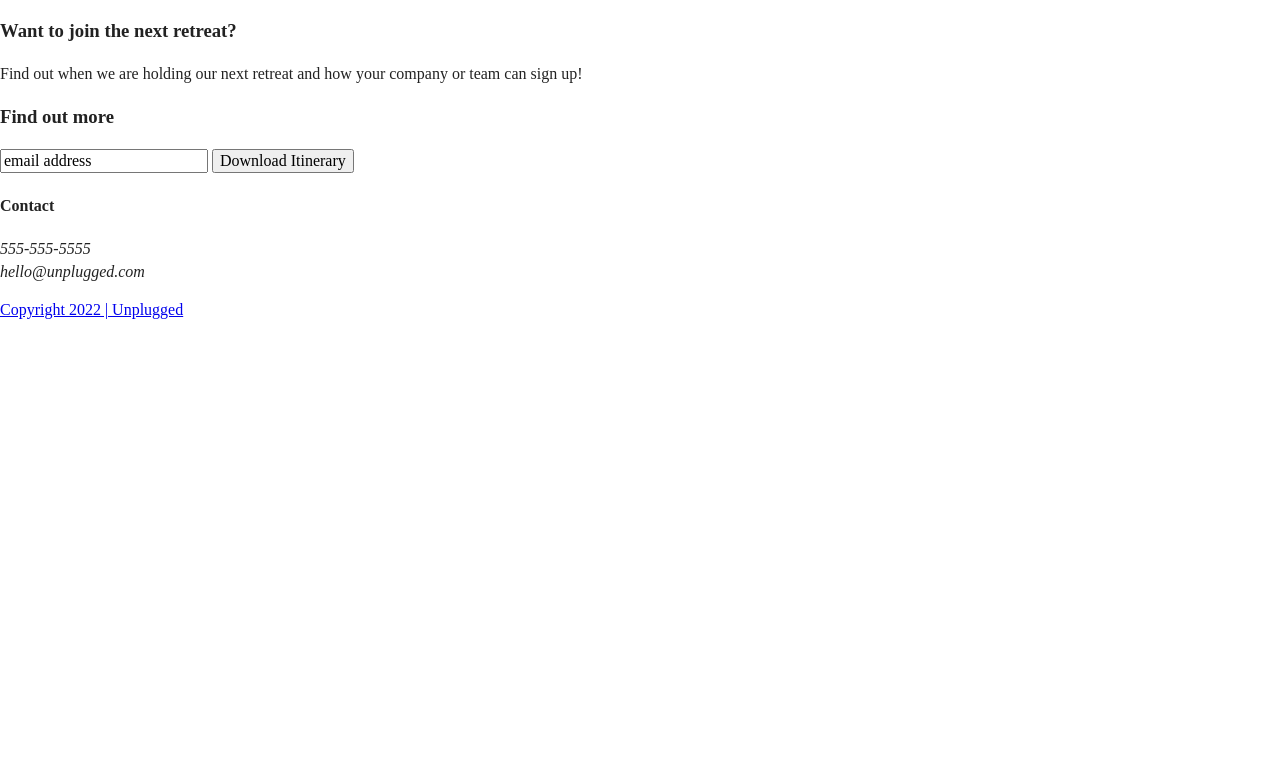
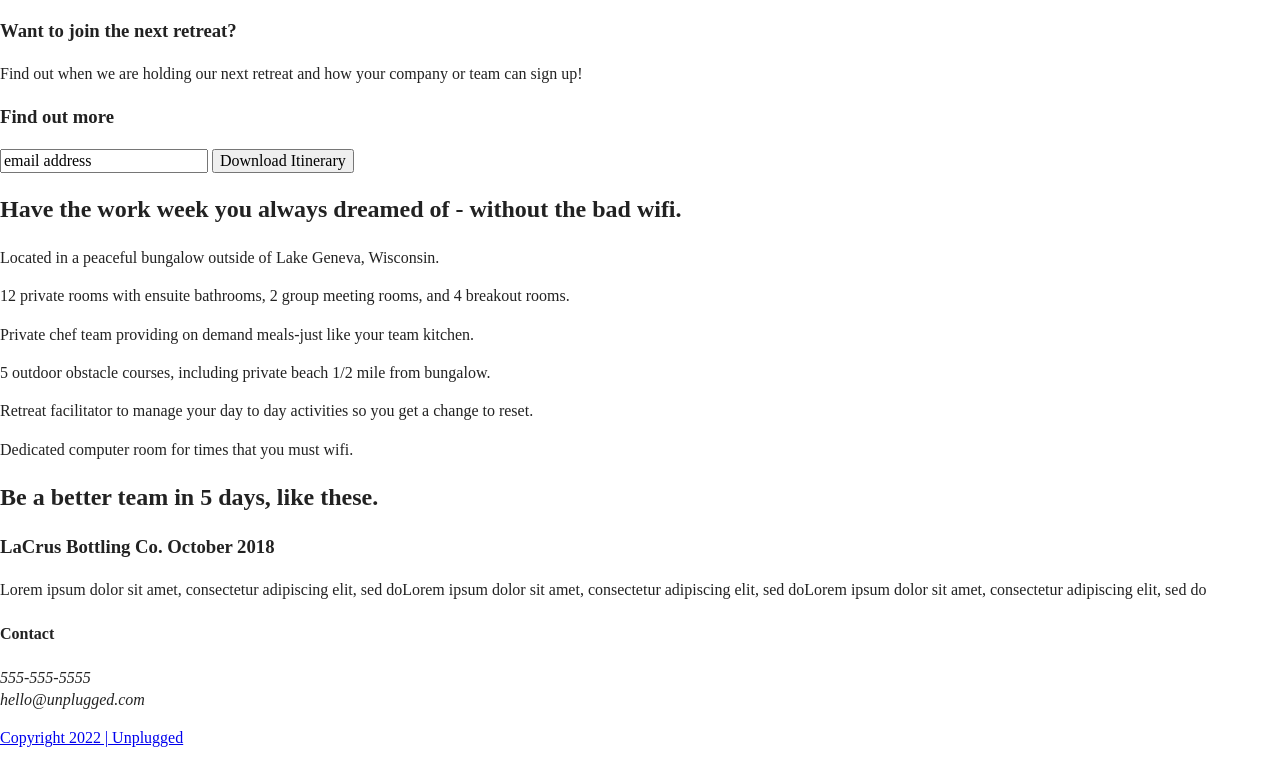
Before and after one commit to JamieS3373/unplugged-retreat, a website: page index.html in a window 1280 px wide. Shown: the part 154-920 px from the top of the page. Before the commit the page ends 800 px from the top, so only its background shows below. Drawn offline with Linux system fonts and the light colour scheme.

Commit message:
Added more to HTML

```diff
--- a/index.html
+++ b/index.html
@@ -70,12 +70,56 @@
       </div><!--end of content wrapper-->
     </aside>
 
+    <section class="features">
+      <div class="content-wrapper">
+        <!--Add you Features content here-->
+        <h2>Have the work week you always dreamed of - without the bad wifi.</h2>
+        <article>
+          <p class="fontawesome-icon"></p>
+          <p class="features-item-description">Located in a peaceful bungalow outside of Lake Geneva, Wisconsin.</p>
+        </article>
+        <article>
+          <p class="fontawesome-icon"></p>
+          <p class="features-item-description">12 private rooms with ensuite bathrooms, 2 group meeting rooms, and 4 breakout rooms.</p>
+        </article>
+        <article>
+          <p class="fontawesome-icon"></p>
+          <p class="features-item-description">Private chef team providing on demand meals-just like your team kitchen.</p>
+        </article>
+        <article>
+          <p class="fontawesome-icon"></p>
+          <p class="features-item-description">5 outdoor obstacle courses, including private beach 1/2 mile from bungalow.</p>
+        </article>
+        <article>
+          <p class="fontawesome-icon"></p>
+          <p class="features-item-description">Retreat facilitator to manage your day to day activities so you get a change to reset.</p>
+        </article>
+        <article>
+          <p class="fontawesome-icon"></p>
+          <p class="features-item-description">Dedicated computer room for times that you must wifi.</p>
+        </article>
+      </div>
+    </section><!--End of features section-->
+
+    <section class="reviews">
+      <div class="content-wrapper">
+        <h2>Be a better team in 5 days, like these.</h2>
+        <article>
+          </div>
+          <div class="team-example">
+            <h3>LaCrus Bottling Co. October 2018</h3>
+            <p>Lorem ipsum dolor sit amet, consectetur adipiscing elit, sed doLorem ipsum dolor sit amet, consectetur adipiscing elit, sed doLorem ipsum dolor sit amet, consectetur adipiscing elit, sed do</p>
+          </div>
+        </article>
+      </div>
+    </section><!--End of reviews sections-->
+
   </main> <!--main wrapper-->
 
   <footer>
     <div class="content-wrapper">
       <div class="footer-content">
-        <div class=""contact">
+        <div class="contact">
           <h4>Contact</h4>
           <address>
             <p>555-555-5555<br>
```
